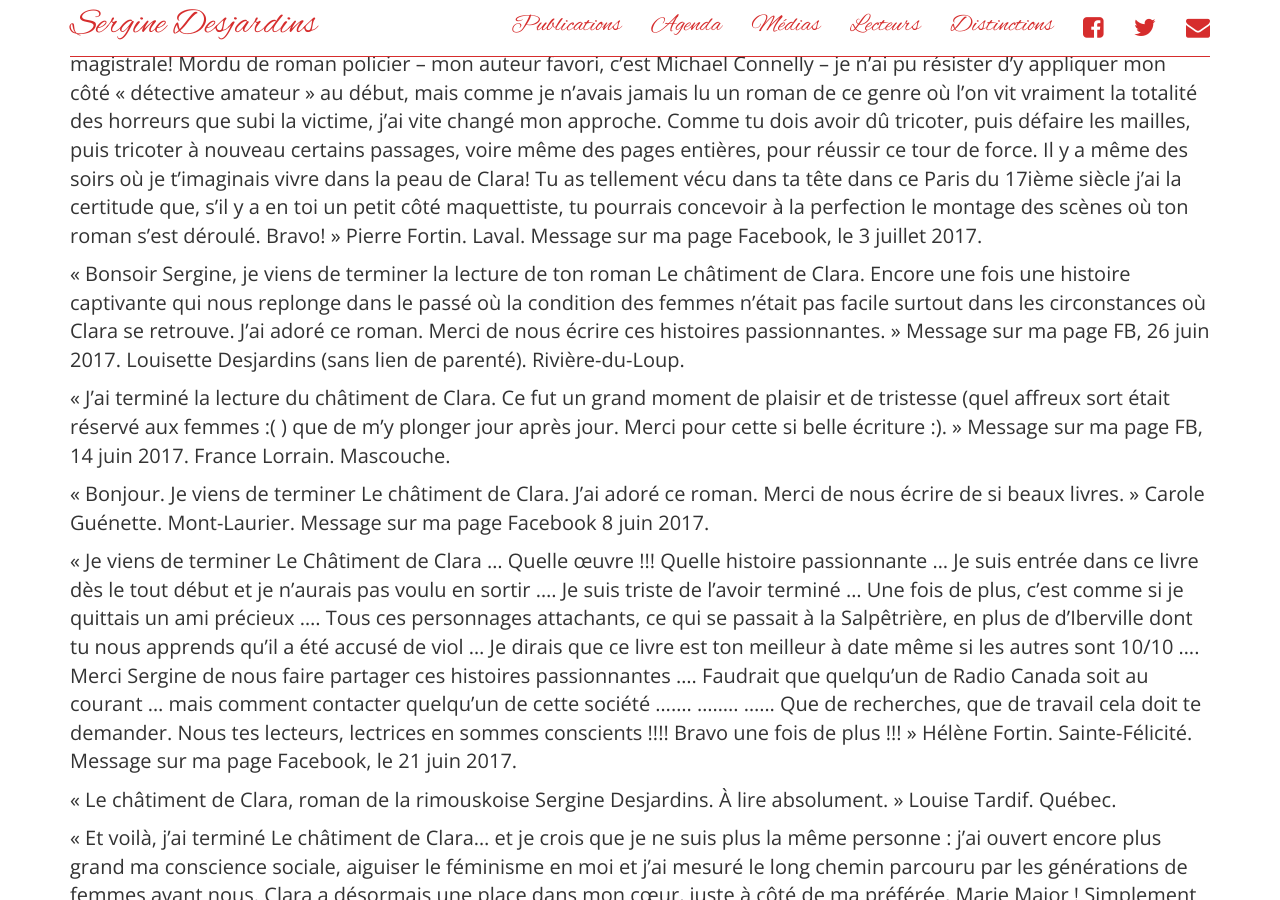
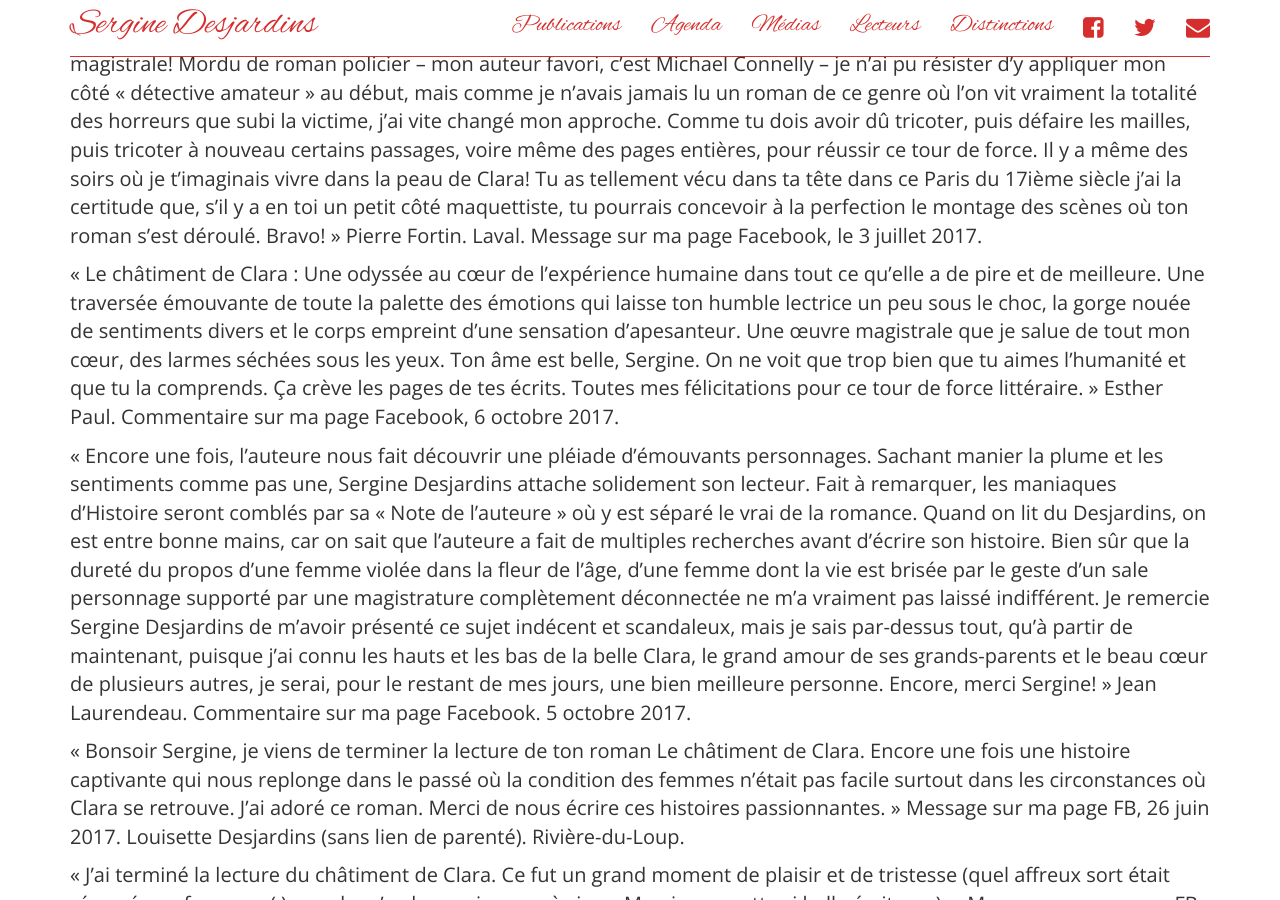
Before and after one commit to serginedesjardins/serginedesjardins.github.io, a Jekyll site: the page built from lecteurs.md, in a window 1280 px wide and 900 px high, scrolled down 1646 px. Built offline with Jekyll 4.4.1, drawn with Linux system fonts in a browser that asks for light colours; nearby versions of some CDN libraries.

Commit message:
Jean Laurendeau & Esther Paul

```diff
--- a/lecteurs.md
+++ b/lecteurs.md
@@ -23,6 +23,10 @@ permalink: /lecteurs/
 « Chère Sergine. Je viens de terminer la lecture du “Châtiment de Clara”. En fait, je l’ai terminé il y a une semaine, mais ça m’a pris tout ce temps pour me sortir de ce siècle d’injustices qui jusqu’ici m’était totalement inconnu Quelle œuvre magistrale!
 Mordu de roman policier – mon auteur favori, c’est Michael Connelly – je n’ai pu résister d’y appliquer mon côté « détective amateur » au début, mais comme je n’avais jamais lu un roman de ce genre où l’on vit vraiment la totalité des horreurs que subi la victime, j’ai vite changé mon approche. Comme tu dois avoir dû tricoter, puis défaire les mailles, puis tricoter à nouveau certains passages, voire même des pages entières, pour réussir ce tour de force. Il y a même des soirs où je t’imaginais vivre dans la peau de Clara!
 Tu as tellement vécu dans ta tête dans ce Paris du 17ième siècle j’ai la certitude que, s’il y a en toi un petit côté maquettiste, tu pourrais concevoir à la perfection le montage des scènes où ton roman s’est déroulé. Bravo! » Pierre Fortin. Laval. Message sur ma page Facebook, le 3 juillet 2017.
+
+« Le châtiment de Clara : Une odyssée au cœur de l’expérience humaine dans tout ce qu’elle a de pire et de meilleure. Une traversée émouvante de toute la palette des émotions qui laisse ton humble lectrice un peu sous le choc, la gorge nouée de sentiments divers et le corps empreint d’une sensation d’apesanteur. Une œuvre magistrale que je salue de tout mon cœur, des larmes séchées sous les yeux. Ton âme est belle, Sergine. On ne voit que trop bien que tu aimes l’humanité et que tu la comprends. Ça crève les pages de tes écrits. Toutes mes félicitations pour ce tour de force littéraire. » Esther Paul. Commentaire sur ma page Facebook, 6 octobre 2017.
+
+ « Encore une fois, l’auteure nous fait découvrir une pléiade d’émouvants personnages. Sachant manier la plume et les sentiments comme pas une, Sergine Desjardins attache solidement son lecteur. Fait à remarquer, les maniaques d’Histoire seront comblés par sa « Note de l’auteure » où y est séparé le vrai de la romance. Quand on lit du Desjardins, on est entre bonne mains, car on sait que l’auteure a fait de multiples recherches avant d’écrire son histoire. Bien sûr que la dureté du propos d’une femme violée dans la fleur de l’âge, d’une femme dont la vie est brisée par le geste d’un sale personnage supporté par une magistrature complètement déconnectée ne m’a vraiment pas laissé indifférent. Je remercie Sergine Desjardins de m’avoir présenté ce sujet indécent et scandaleux, mais je sais par-dessus tout, qu’à partir de maintenant, puisque j’ai connu les hauts et les bas de la belle Clara, le grand amour de ses grands-parents et le beau cœur de plusieurs autres, je serai, pour le restant de mes jours, une bien meilleure personne. Encore, merci Sergine! » Jean Laurendeau. Commentaire sur ma page Facebook. 5 octobre 2017.
 
 « Bonsoir Sergine, je viens de terminer la lecture de ton roman Le châtiment de Clara. Encore une fois une histoire captivante qui nous replonge dans le passé où la condition des femmes n'était pas facile surtout dans les circonstances où Clara se retrouve. J'ai adoré ce roman. Merci de nous écrire ces histoires passionnantes. » Message sur ma page FB, 26 juin 2017. Louisette Desjardins (sans lien de parenté). Rivière-du-Loup.
 
```
